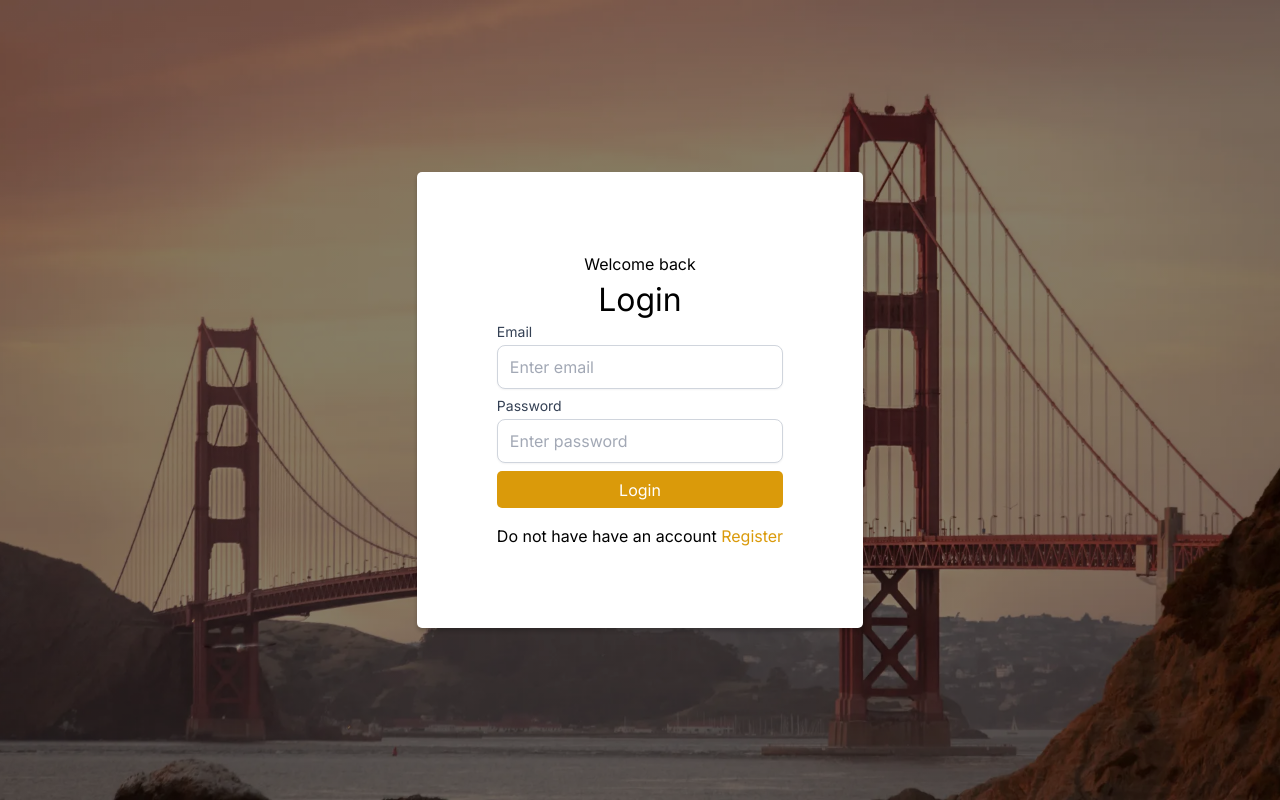
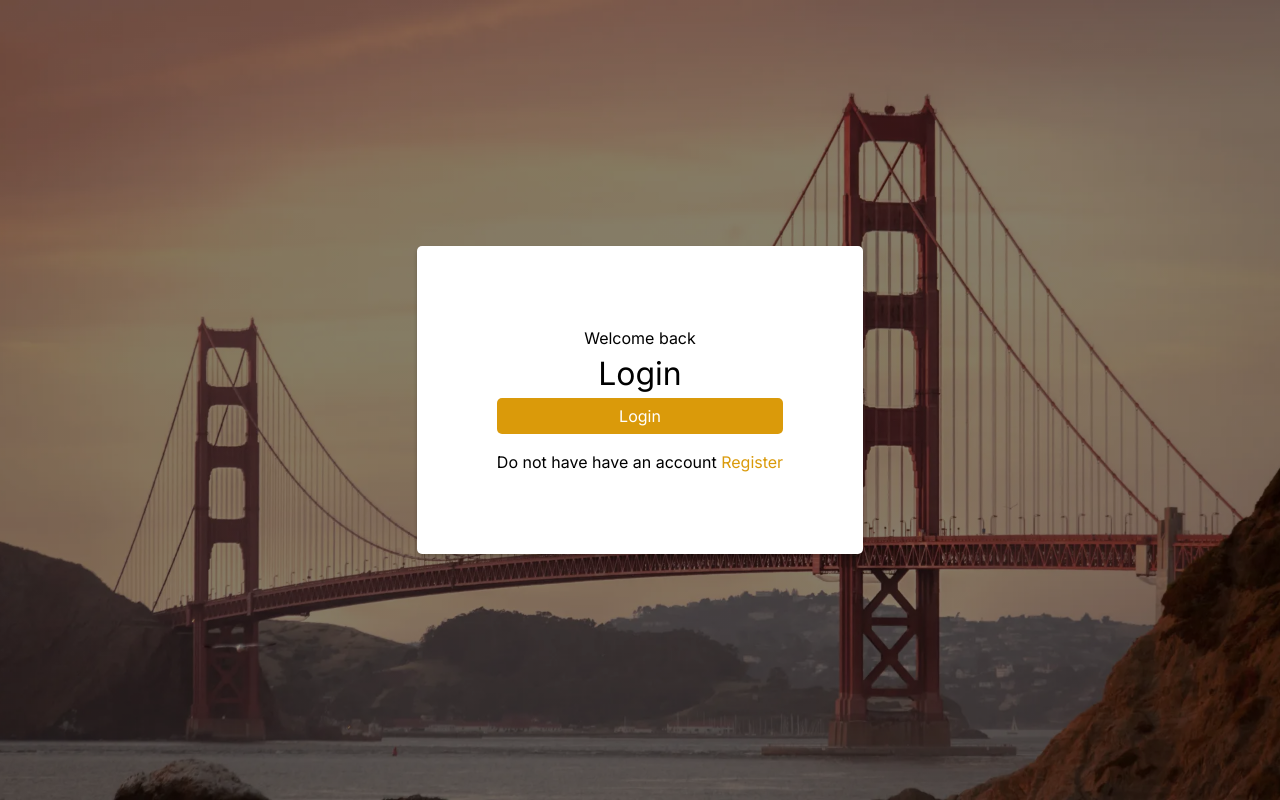
Before and after one commit to ZainIslam345/nextjstodo, a Next.js app: page /login in a window 1280 px wide. Built offline with nearby package versions, Linux system fonts and the light colour scheme.

Commit message:
deployment issues

```diff
--- a/app/login/page.jsx
+++ b/app/login/page.jsx
@@ -6,7 +6,7 @@ import { login } from "../APIs/auth";
 import { toast, ToastContainer } from "react-toastify";
 import { useRouter } from "next/navigation";
 import Link from "next/link";
-import TextInput from "../components/TextInput/TextInput";
+// import TextInput from "../components/TextInput/TextInput";
 
 const RegisterPage = () => {
   const router = useRouter();
@@ -72,15 +72,15 @@ const RegisterPage = () => {
                 <Form className={styles.login}>
                   <p>Welcome back</p>
                   <h2>Login</h2>
-                  <TextInput
+                  {/* <TextInput
                     label="Email"
                     id="email"
                     name="email"
                     placeholder="Enter email"
                     touched={touched}
                     error={errors.email}
-                  />
-                  <TextInput
+                  /> */}
+                  {/* <TextInput
                     label="Password"
                     id="password"
                     name="password"
@@ -88,7 +88,7 @@ const RegisterPage = () => {
                     touched={touched}
                     error={errors.password}
                     type="password"
-                  />
+                  /> */}
                   <button
                     className="submitBtn"
                     type="submit"
--- a/app/register/page.jsx
+++ b/app/register/page.jsx
@@ -1,7 +1,7 @@
 "use client";
 import { Formik, Form } from "formik";
 import * as Yup from "yup";
-import TextInput from "../components/TextInput/TextInput";
+// import TextInput from "../components/TextInput/TextInput";
 import styles from "./styles.module.css";
 import { toast, ToastContainer } from "react-toastify";
 import { register } from "../APIs/auth";
@@ -74,7 +74,7 @@ const RegisterPage = () => {
               return (
                 <Form className={styles.register}>
                   <h2>Register</h2>
-                  <TextInput
+                  {/* <TextInput
                     label="Name"
                     id="name"
                     name="name"
@@ -98,7 +98,7 @@ const RegisterPage = () => {
                     touched={touched}
                     error={errors.password}
                     type="password"
-                  />
+                  /> */}
                   <button
                     className="submitBtn"
                     type="submit"
```
Also changed, not shown: app/components/textInput/TextInput.jsx (renamed from app/components/textInput/TextInput.js).
